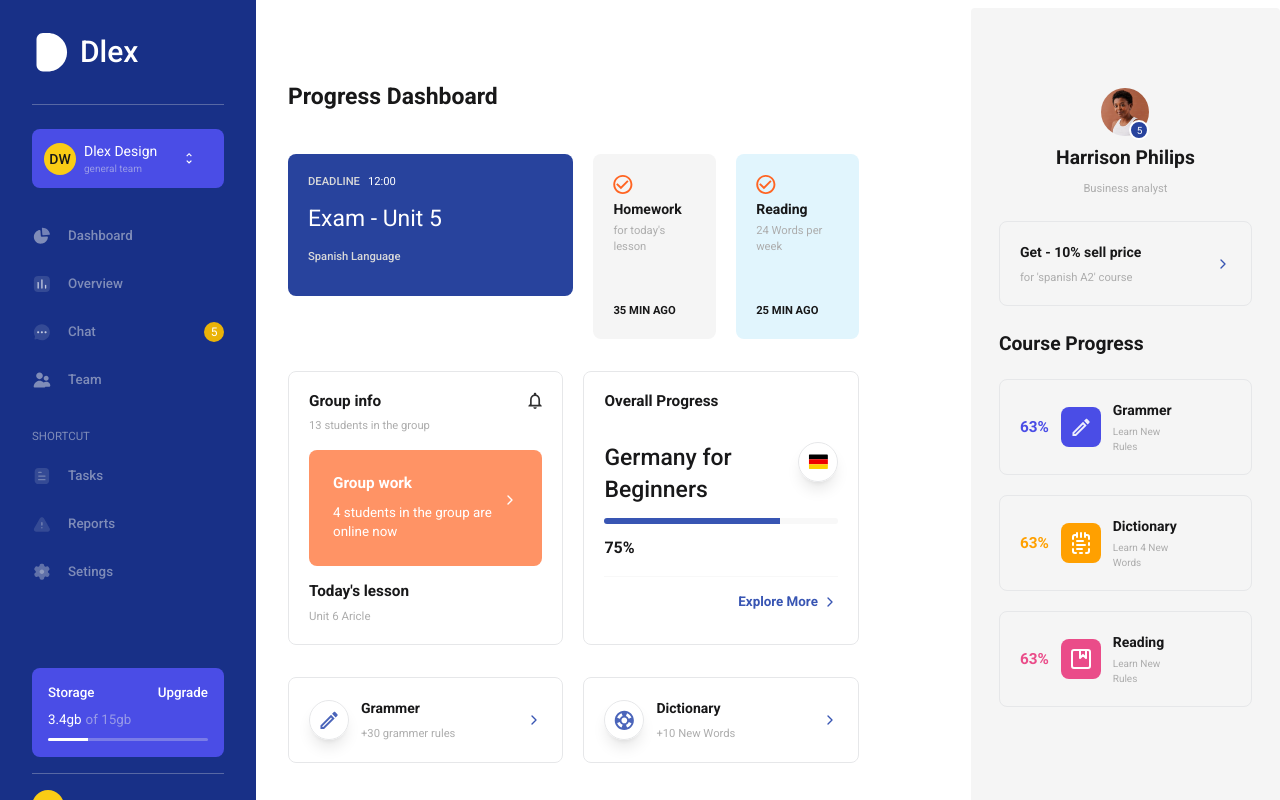
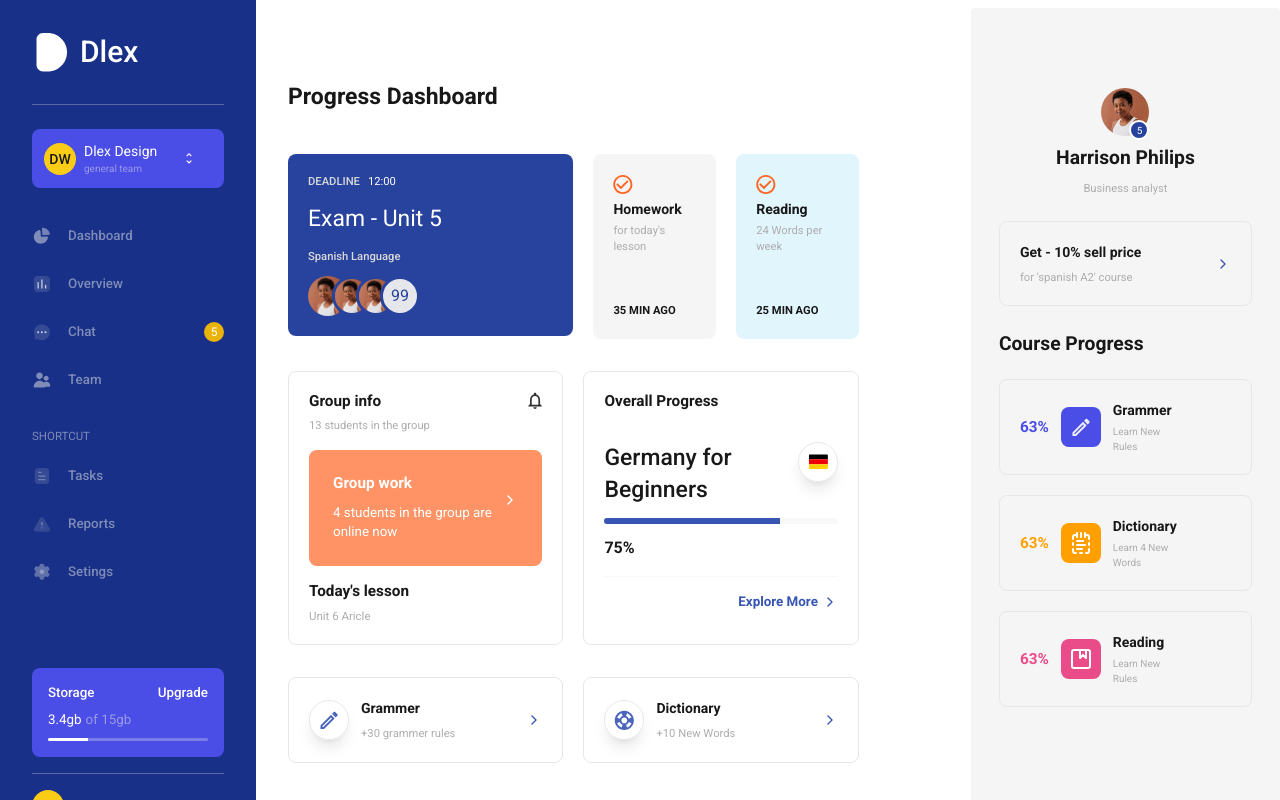
Before and after one commit to TEECOD3/TeeBoard, a Next.js app: page /Dashboard in a window 1280 px wide. Built offline with nearby package versions, Linux system fonts and the light colour scheme.

Commit message:
Feature:completing the dashboard and adding auth

```diff
--- a/app/(Dashboard)/Dashboard/Components/FirstRow.tsx
+++ b/app/(Dashboard)/Dashboard/Components/FirstRow.tsx
@@ -1,6 +1,8 @@
 import Check from "@/components/custom-icons/Check";
 import { cn } from "@/lib/utils";
+import Image from "next/image";
 import React from "react";
+import userprofileimage from "@/public/images/10002.jpg";
 
 type Props = {};
 
@@ -53,7 +55,38 @@ function ExamDetails() {
           spanish Language
         </p>
 
-        <div className=""></div>
+        <div className="flex">
+          <div className="relative size-10 rounded-full overflow-hidden">
+            <Image
+              src={userprofileimage}
+              alt="user profile image"
+              height={150}
+              width={150}
+              className="object-cover w-full h-full"
+            />
+          </div>
+          <div className="relative size-10 rounded-full overflow-hidden -ml-4  border-[3px] border-dark-blue">
+            <Image
+              src={userprofileimage}
+              alt="user profile image"
+              height={150}
+              width={150}
+              className="object-cover w-full h-full"
+            />
+          </div>
+          <div className="relative size-10 rounded-full overflow-hidden -ml-4 border-[3px] border-dark-blue">
+            <Image
+              src={userprofileimage}
+              alt="user profile image"
+              height={150}
+              width={150}
+              className="object-cover w-full h-full"
+            />
+          </div>
+          <div className="relative size-10 rounded-full overflow-hidden -ml-4 border-[3px] border-dark-blue  text-dark-blue flex items-center justify-center bg-gray-200">
+            <span>99</span>
+          </div>
+        </div>
       </div>
     </div>
   );
```
